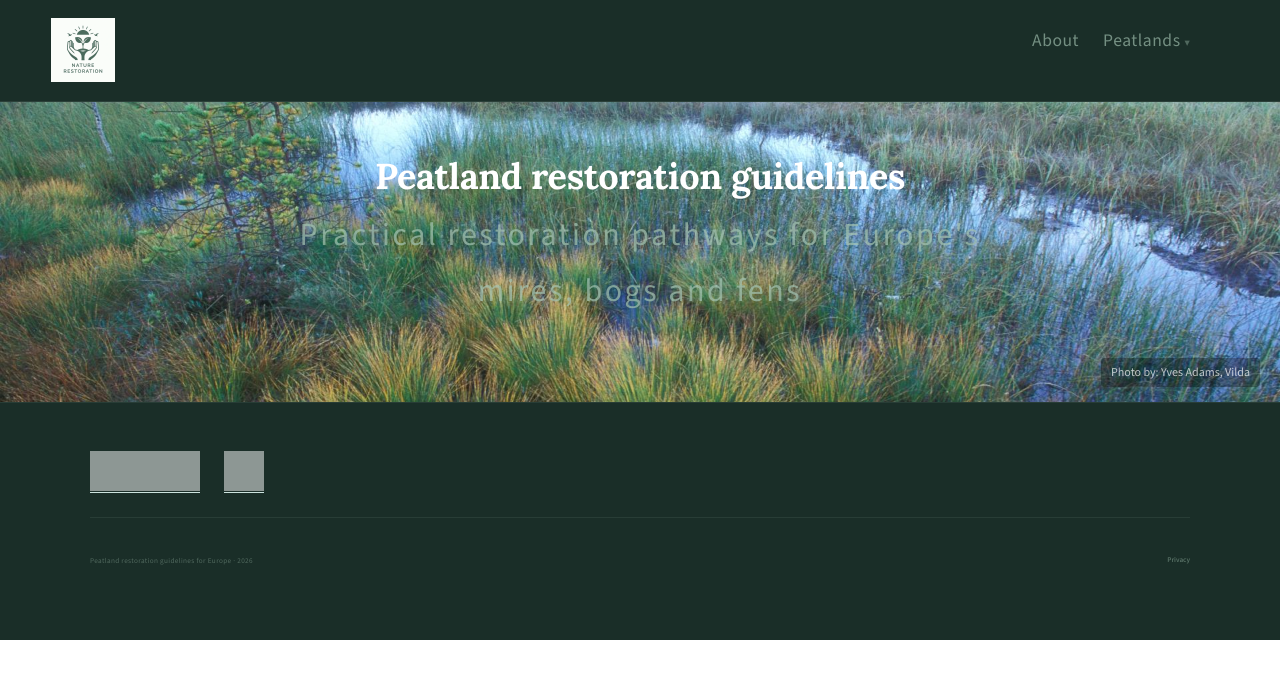
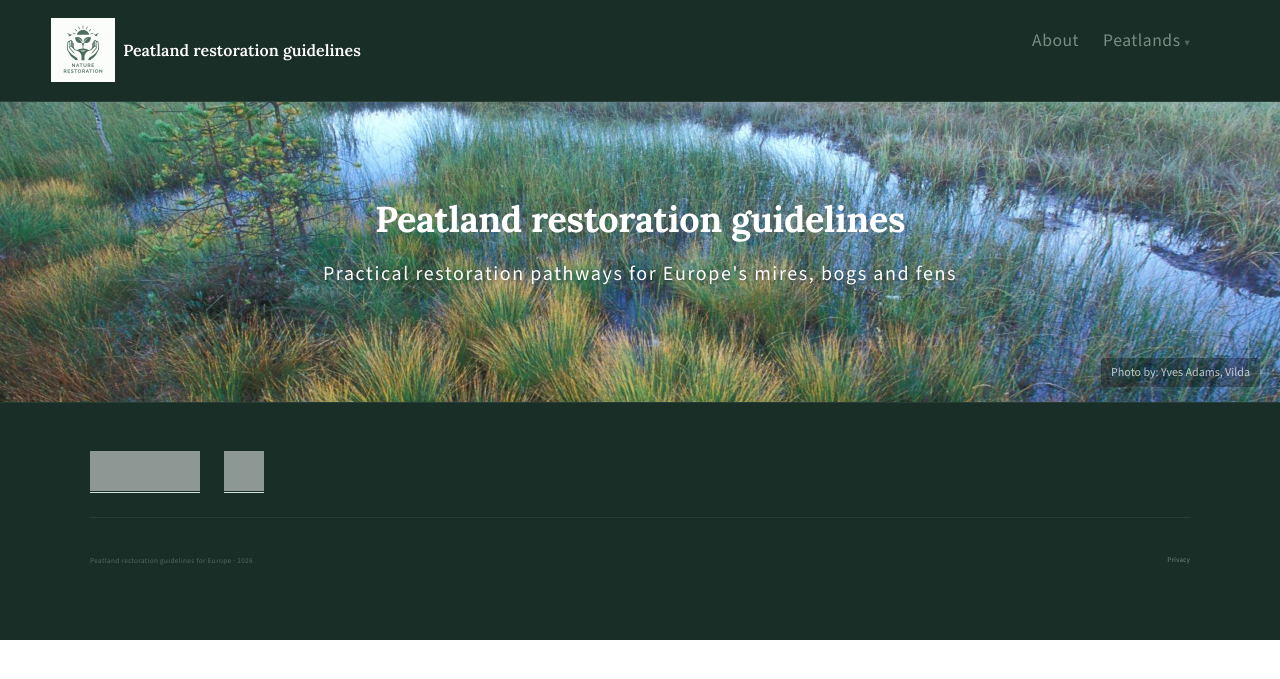
Before and after one commit to EcoRestoration/nature-restoration, a Jekyll site: the page built from _pages/home.md, in a window 1280 px wide. Shown: the top 679 px of the page. Built offline with Jekyll 4.4.1, drawn with Linux system fonts in a browser that asks for light colours.

Commit message:
Last changes set up

```diff
--- a/_includes/navbar.html
+++ b/_includes/navbar.html
@@ -3,6 +3,7 @@
   <a href="{{ '/' | relative_url }}" class="nav-brand" aria-label="home">
     <!-- Replace src with your actual logo path -->
     <img src="{{ '/assets/images/created_logo.png' | relative_url }}" alt="Nature restoration logo" onerror="this.style.display='none'">
+    <span class="nav-title">Peatland restoration guidelines</span>
   </a>
 
   <ul class="nav-links">
--- a/_sass/_content.scss
+++ b/_sass/_content.scss
@@ -287,6 +287,14 @@ blockquote {
     align-items: center;
     gap: $sp-xs;
 
+     .nav-title {
+    font-family: $ff-serif;
+    font-size: clamp(0.75rem, 1.5vw, 1rem);
+    font-weight: 600;
+    color: $white;
+    line-height: 1.2;
+  }
+
     img { height: clamp(32px, 5vw, 80px); width: auto; border-radius: 0; }
   }
 
@@ -336,7 +344,7 @@ blockquote {
 
     .dropdown-menu {
       position: absolute;
-      top: calc(100% + 12px);
+      top: calc(100% + 4px);
       left: 0;
       background: $deep-forest;
       border: 1px solid rgba($reed, 0.15);
@@ -349,6 +357,16 @@ blockquote {
       transform: translateY(-8px);
       transition: opacity $transition-base, transform $transition-base;
       box-shadow: 0 8px 24px rgba(0,0,0,0.3);
+
+      // ← invisible bridge covering the gap above the menu
+    &::before {
+      content: '';
+      position: absolute;
+      top: -8px;
+      left: 0;
+      right: 0;
+      height: 8px;
+    }
 
       li a {
         display: block;
--- a/_sass/_hero.scss
+++ b/_sass/_hero.scss
@@ -33,13 +33,24 @@
     em { color: #a4c3b2; font-style: italic; }//"Whenever you see an emphasized word inside the hero section, give it this specific color and make sure it stays italic."
   }
 
+ .hero.has-image h1 {
+  background: radial-gradient(
+    ellipse at center,
+    rgba(0, 0, 0, 0.4) 0%,
+    rgba(0, 0, 0, 0) 70%
+  );
+}
+
   .hero-subtitle {
     font-size: 2rem;
+    font-size: clamp(1rem, 2vw, 1.25rem);
     font-weight: 300;
-    color: rgba(164,195,178,0.7);
+    color: #ffffff;;
     letter-spacing: 0.08em;
-    margin-top: 0.5rem;
-    margin-bottom: 2rem;
+    margin-top: $sp-sm;
+    max-width: 700px;
+    line-height: $lh-lead;
+    text-shadow: 0 1px 4px rgba(0,0,0,0.4);  // ← helps readability over images
   }
 
   .hero-attribution {
```
